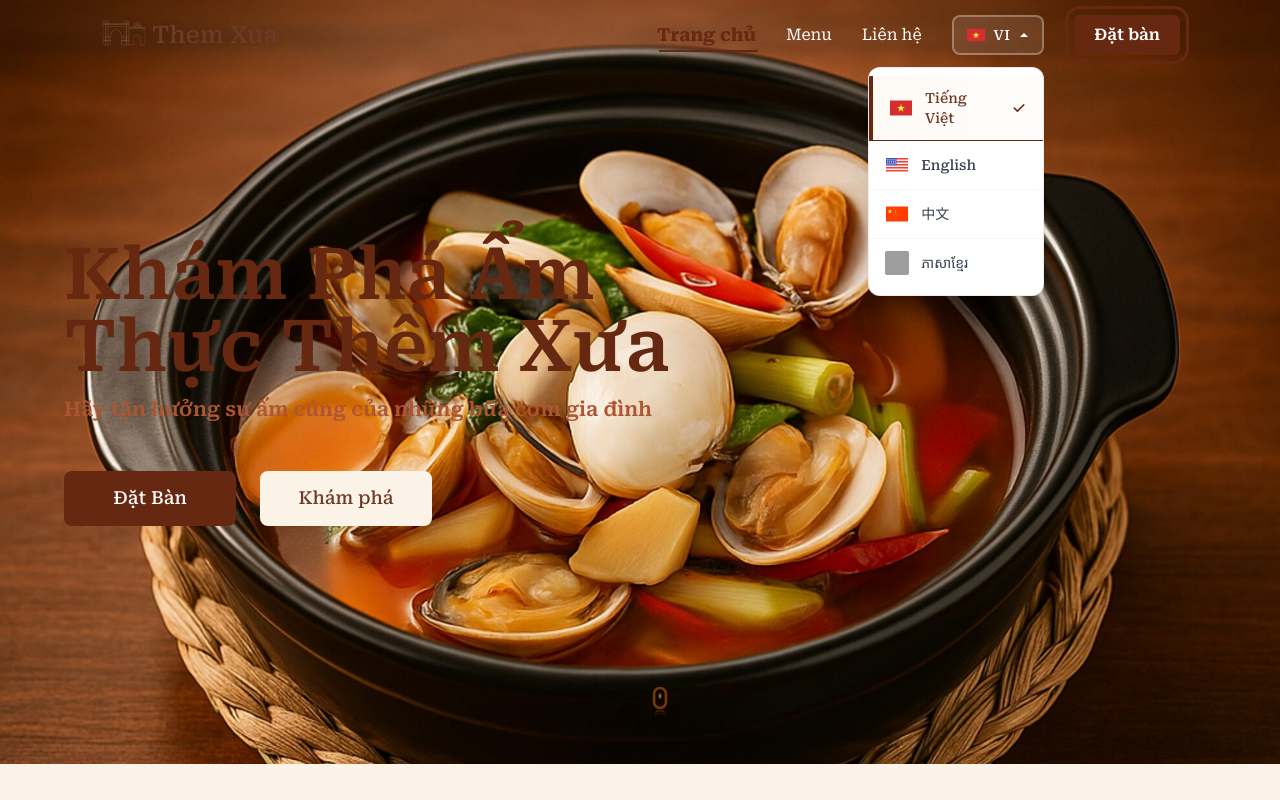
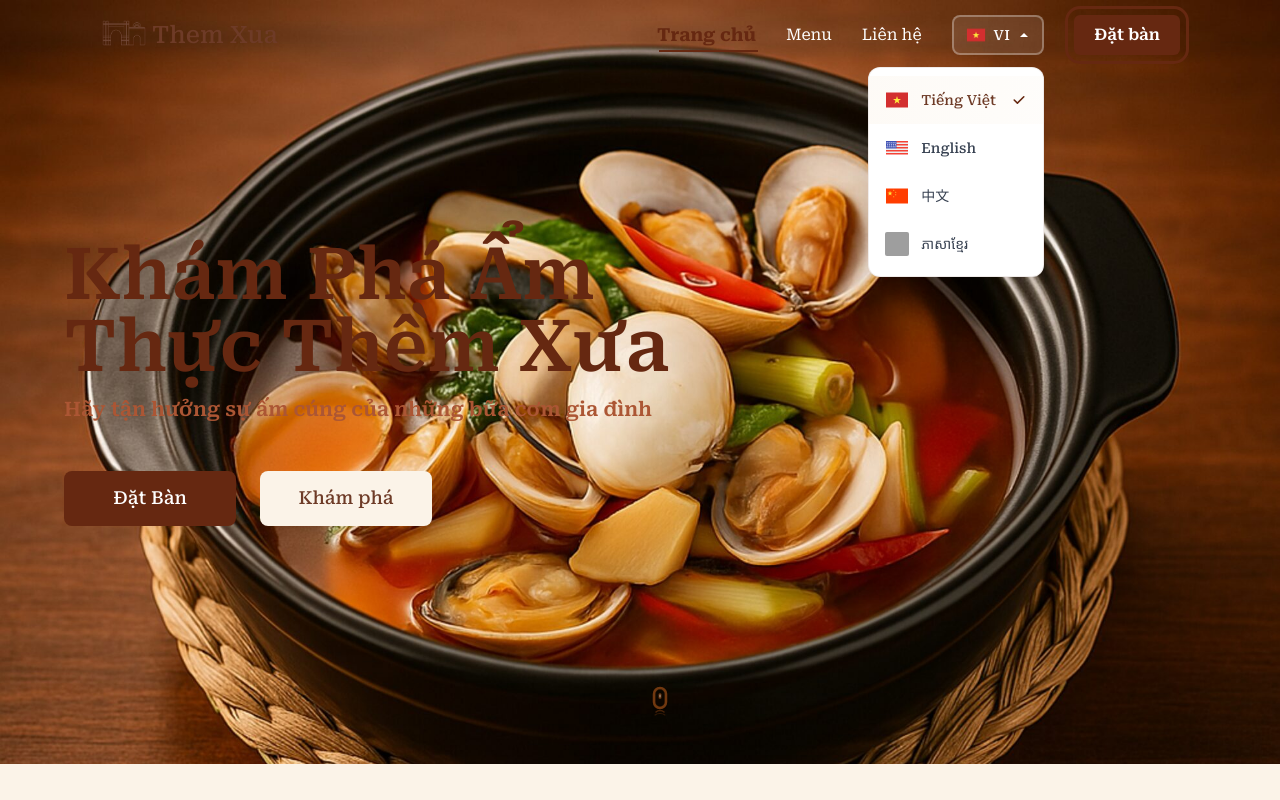
Before and after one commit to LJFamily2/NextJS_ThemXua, a Next.js app in the folder themxua/frontend/: page / in a window 1280 px wide. Both pictures are taken after a click on the button "VI". Shown: the top 800 px of the page. Built offline with nearby package versions, Linux system fonts and the light colour scheme; grey boxes are pictures that could not be loaded.

Commit message:
Refactor app-build-manifest.json and app-paths-manifest.json to swap menu and vip page paths; update ThemXuaHeader component for cleaner language menu rendering

```diff
--- a/themxua/frontend/app/components/ThemXuaHeader.tsx
+++ b/themxua/frontend/app/components/ThemXuaHeader.tsx
@@ -150,7 +150,7 @@ const ThemXuaHeader = () => {
             {isLangMenuOpen && (
               <div className="absolute right-0 mt-3 w-44 rounded-xl shadow-2xl bg-white border border-themxua-primary/10 overflow-hidden z-50 backdrop-blur-sm">
                 <div className="py-2" role="menu" aria-orientation="vertical">
-                  {Object.values(languages).map((lang, index) => (
+                  {Object.values(languages).map((lang) => (
                     <button
                       key={lang.code}
                       onClick={() =>
@@ -158,9 +158,9 @@ const ThemXuaHeader = () => {
                       }
                       className={`flex items-center gap-3 px-4 py-3 text-sm w-full text-left transition-all duration-200 hover:scale-[1.02] ${
                         currentLanguage === lang.code
-                          ? 'bg-gradient-to-r from-themxua-cream/40 to-themxua-cream/20 text-themxua-primary font-semibold border-l-4 border-themxua-secondary'
+                          ? 'bg-gradient-to-r from-themxua-cream/40 to-themxua-cream/20 text-themxua-primary font-semibold'
                           : 'text-gray-700 hover:bg-themxua-cream/30 hover:text-themxua-primary'
-                      } ${index !== Object.values(languages).length - 1 ? 'border-b border-themxua-primary/5' : ''}`}
+                      } `}
                       role="menuitem"
                     >
                       <div className="relative w-6 h-6">
@@ -261,15 +261,15 @@ const ThemXuaHeader = () => {
       {isLangMenuOpen && (
         <div className="lg:hidden absolute top-[70px] right-4 mt-2 w-40 rounded-xl shadow-2xl bg-white border border-themxua-primary/10 overflow-hidden z-50">
           <div className="py-2" role="menu" aria-orientation="vertical">
-            {Object.values(languages).map((lang, index) => (
+            {Object.values(languages).map((lang) => (
               <button
                 key={lang.code}
                 onClick={() => handleLanguageChange(lang.code as LanguageCode)}
                 className={`flex items-center gap-3 px-4 py-3 text-sm w-full text-left transition-all duration-200 ${
                   currentLanguage === lang.code
-                    ? 'bg-gradient-to-r from-themxua-cream/40 to-themxua-cream/20 text-themxua-primary font-semibold border-l-4 border-themxua-secondary'
+                    ? 'bg-gradient-to-r from-themxua-cream/40 to-themxua-cream/20 text-themxua-primary font-semibold'
                     : 'text-gray-700 hover:bg-themxua-cream/30 hover:text-themxua-primary'
-                } ${index !== Object.values(languages).length - 1 ? 'border-b border-themxua-primary/5' : ''}`}
+                } `}
                 role="menuitem"
               >
                 <div className="relative w-5 h-5">
```
